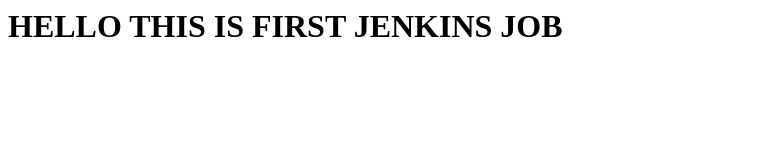
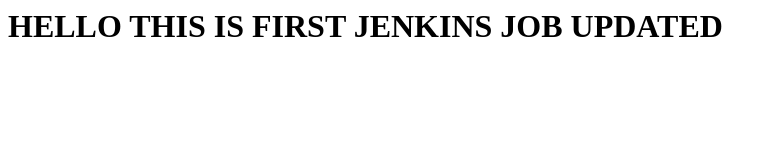
Before and after one commit to Rigchok/myweb, a plain HTML site: page index.html in a window 1280 px wide. Shown: the whole page, without its empty margins (0-777 px from the left). Drawn offline with Linux system fonts and the light colour scheme.

Commit message:
latest update

```diff
--- a/index.html
+++ b/index.html
@@ -1 +1 @@
-<h1>HELLO THIS IS FIRST JENKINS JOB</h1>
+<h1>HELLO THIS IS FIRST JENKINS JOB UPDATED</h1>
```
